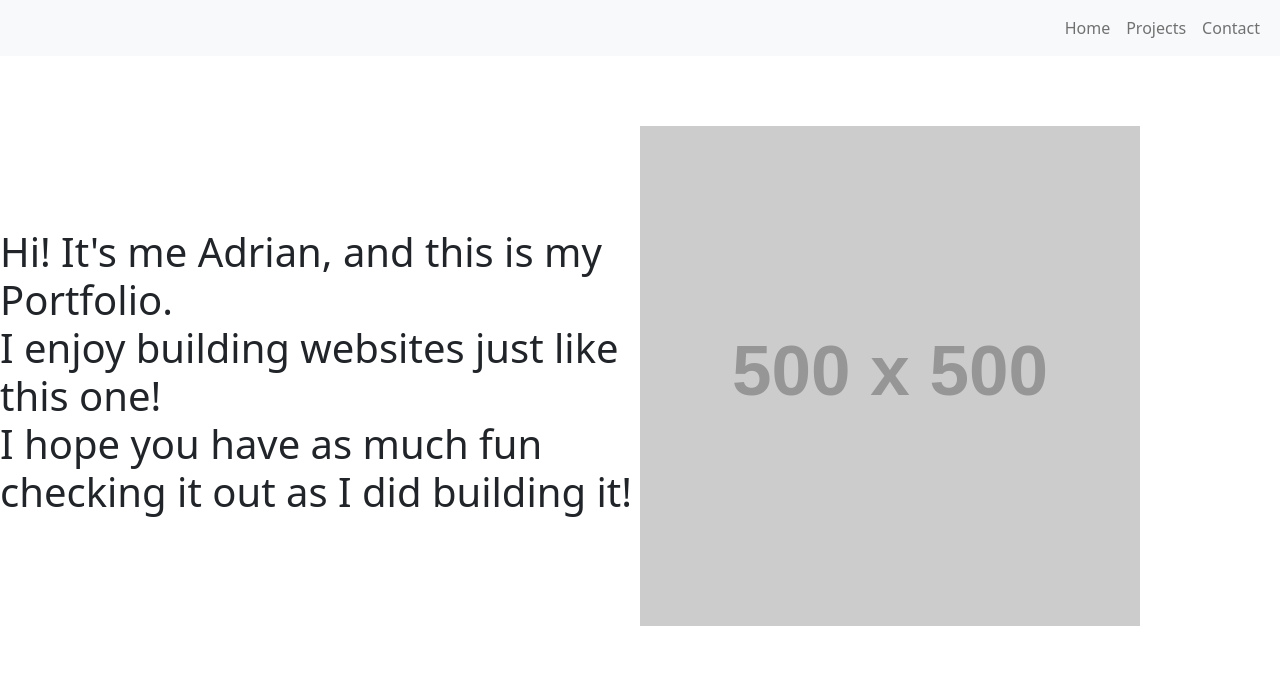
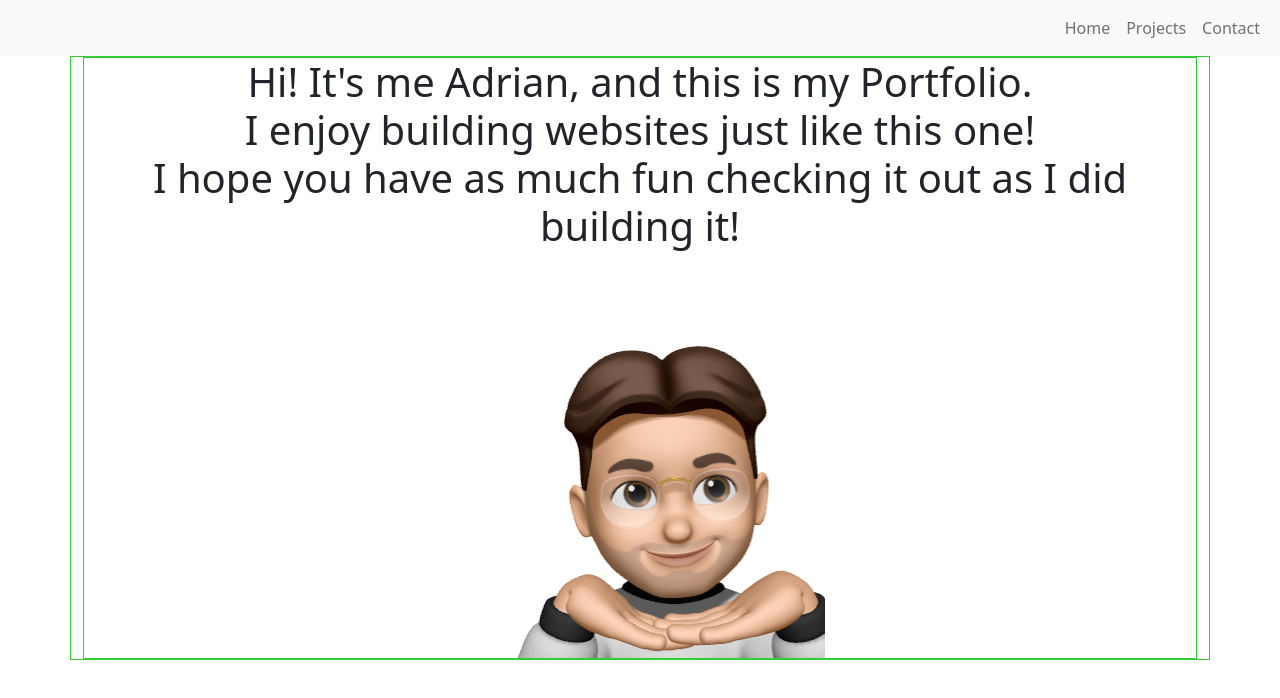
Before and after one commit to Adrian-Kosnik/personal-portfolio, a React (Create React App) app: page / in a window 1280 px wide. Shown: the top 698 px of the page. Built offline with nearby package versions, Linux system fonts and the light colour scheme.

Commit message:
started styling work on home page. added memoji of myself and realigned everything but I dont think I like it, need to rework this

```diff
--- a/src/App.css
+++ b/src/App.css
@@ -9,15 +9,27 @@
 } */
 
 .container {
-  margin: 0 !important;
-  padding: 0 !important;
+  border: 1px limegreen solid;
 }
 
 .homeContainer {
-  display: inline-flex;
+  /* display: flex;
   justify-content: center;
   align-items: center;
-  height: 80vh;
+  height: 100vh; */
+  /* position: relative; */
+}
+
+.subContainer {
+  position: absolute;
+  bottom: 0;
+}
+
+.imageDiv {
+  height: 400px;
+  width: 400px;
+  background-image: url("./assets/images/memoji.png");
+  background-repeat: no-repeat;
 }
 
 .masterContainer {
--- a/src/Pages/Contact.js
+++ b/src/Pages/Contact.js
@@ -9,12 +9,13 @@ function Contact() {
                     <li>Github: <a href="https://github.com/Adrian-Kosnik">https://github.com/Adrian-Kosnik</a></li>
                     <li>Linkedin: <a href="https://www.linkedin.com/in/adrian-kosnik-4a0945201/">https://www.linkedin.com/in/adrian-kosnik-4a0945201/</a></li>
                     <li>Email: <a href="mailto:adriankosnik67@gmail.com">adriankosnik67@gmail.com</a></li>
+                    <li>Resume: <a href="/">My CV PDF</a></li>
                 </ul>
             </div>
             <div className="rightContainer">
                 <form>
-                <input placeholder="Your Name" />
-                <input placeholder="Your Message" />
+                    <input placeholder="Your Name" />
+                    <input placeholder="Your Message" />
                 </form>
             </div>
         </div>
--- a/src/Pages/Home.js
+++ b/src/Pages/Home.js
@@ -2,16 +2,20 @@ import React from "react";
 
 function Home() {
     return (
-        <div className="homeContainer">
-            <div className="titleText">
-                <h1>
-                    Hi! It's me Adrian, and this is my Portfolio. <br/>
-                    I enjoy building websites just like this one! <br/>
-                    I hope you have as much fun checking it out as I did building it!
-                </h1>
+        <div className="container text-center homeContainer">
+            <div className="row titleText">
+                <div className="col">
+                    <h1>
+                        Hi! It's me Adrian, and this is my Portfolio. <br/>
+                        I enjoy building websites just like this one! <br/>
+                        I hope you have as much fun checking it out as I did building it!
+                    </h1>
+                </div>
             </div>
-            <div className="image">
-                <img src="https://via.placeholder.com/500x500" alt="Adrian Kosnik looking at you" />
+            <div className="row">
+                <div className="col"></div>
+                <div className="col imageDiv"></div>
+                <div className="col"></div>
             </div>
         </div>
     );
```
Also changed, not shown: src/assets/images/memoji.png (added).
